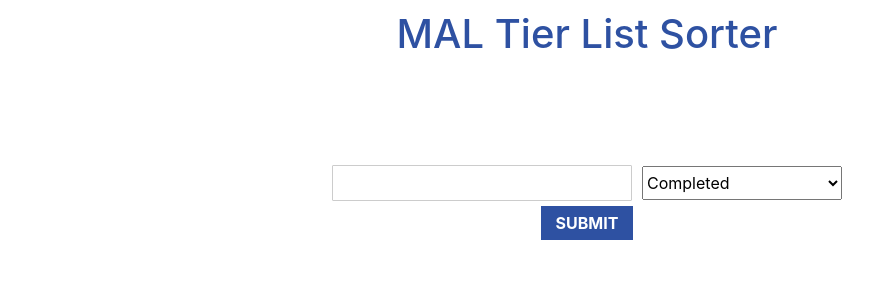
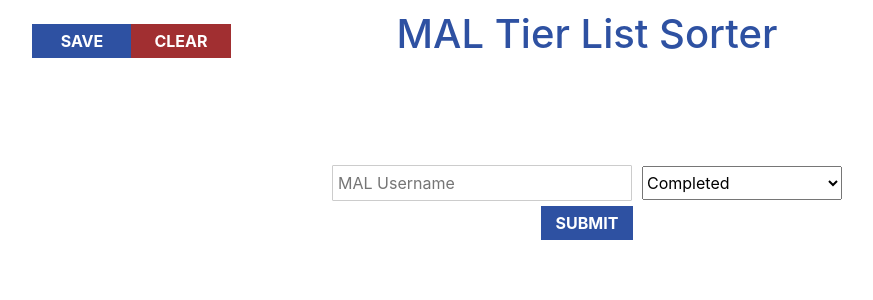
Before and after one commit to Samuel-Rochette/MAL_Tier_Sorter, a React (Create React App) app: page / in a window 1280 px wide. Shown: the top 300 px of the page, without its empty margins (53-926 px from the left). Built offline with nearby package versions, Linux system fonts and the light colour scheme.

Commit message:
Saving and Error Handling

```diff
--- a/src/App.css
+++ b/src/App.css
@@ -20,6 +20,20 @@
   padding-top: 5px;
 }
 
+.button-save {
+  position: absolute;
+  top: 3%;
+  width: 100px;
+
+}
+
+.button-clear {
+  position: absolute;
+  top: 3%;
+  left: 10%;
+  width: 100px;
+}
+
 .form-input {
   width: 100%;
   padding: 5px;
@@ -33,6 +47,13 @@
   height: 34px;
   width: 200px;
   margin-right: 5px;
+}
+
+.form-error {
+  text-align: center;
+  color: #A12F31;
+  position: relative;
+  left: 45%;
 }
 
 .card {
@@ -95,6 +116,10 @@
   background-color: #2E51A2;
 }
 
+.warning {
+  background-color: #A12F31;
+}
+
 .center {
   text-align: center;
   margin: 0;
@@ -137,6 +162,14 @@
     .center {
       left: 51%;
     }
+
+    .button-save {
+      display: none;
+    }
+
+    .button-clear {
+      display: none;
+    }
   }
 
   @media only screen and (max-height: 600px) {
@@ -144,8 +177,23 @@
       top: 5%;
     }
 
+    .form-error {
+      text-align: center;
+      color: red;
+      position: relative;
+      left: 40%;
+    }
+
     .header {
       display: none
+    }
+
+    .button-save {
+      display: none;
+    }
+
+    .button-clear {
+      display: none;
     }
 
   }
--- a/src/App.js
+++ b/src/App.js
@@ -1,22 +1,23 @@
-import React, { useState } from "react";
+import React, { useState, useEffect, useCallback } from "react";
 import "./App.css";
 import axios from "axios";
 import { useForm } from "react-hook-form";
 import { Partition } from "./partition";
 import { SortingService } from "./sorting-service";
 
-let i = 0;
-let j = 0;
-let temp = [];
+let i = localStorage.getItem("MAL_Tier_i") || 0;
+let j = localStorage.getItem("MAL_Tier_j") || 0;
+let temp = JSON.parse(localStorage.getItem("MAL_Tier_Temp")) || [];
 
 function App() {
-  const [queue, setQueue] = useState([]);
-  const [left, setLeft] = useState({});
-  const [right, setRight] = useState({});
+  const sortingService = new SortingService();
+  const [queue, setQueue] = useState(JSON.parse(localStorage.getItem("MAL_Tier_Queue")) || []);
+  const [left, setLeft] = useState(JSON.parse(localStorage.getItem("MAL_Tier_Left")) || {});
+  const [right, setRight] = useState(JSON.parse(localStorage.getItem("MAL_Tier_Right")) || {});
   const [min, setMin] = useState(0);
   const [max, setMax] = useState(0);
-  const { register, handleSubmit } = useForm();
-  const sortingService = new SortingService();
+  const [formError, setFormError] = useState(null)
+  const { register, handleSubmit, errors } = useForm();
 
   const step = leftCheck => {
     return function() {
@@ -46,7 +47,7 @@
         }
       }
 
-      setMax(max -1);
+      setMax(max - 1);
 
       if (!queue[0].items[i] || !queue[rightIndex].items[j]) {
         if (queue[0].items[i]) {
@@ -102,8 +103,8 @@
             ].items[j]
           );
         }
-        setMergeValues(splicedQueue);
         setQueue(splicedQueue);
+        setMergeValues();
       }
     };
   };
@@ -114,7 +115,7 @@
     }
   }
 
-  const setMergeValues = queue => {
+  const setMergeValues = useCallback(() => {
     let min = 0;
     let max = 0;
 
@@ -129,12 +130,12 @@
       max += queue[i].items.length + queue[rightIndex].items.length - 1
     }
 
-    setMin(min);
-    setMax(max);
-  }
+    setMin(i >= j ? min - i : min - j);
+    setMax(max - i - j);
+  }, [queue, sortingService])
 
-  const submitProfile = data => {
-    const getProfile = async () => {
+  const submitProfile = async data => {
+    try {
       const response = await axios.get(
         `/animelist/${data.profile}?status=${data.state}`
       );
@@ -147,23 +148,57 @@
       if (temp.indexOf("!DOCTYPE") === -1) {
         let list = new Partition(null, JSON.parse(temp));
         let queue = sortingService.createQueue(list, [], true);
-        if(queue){
+        if(queue.length > 1){
           setQueue(queue);
-          setMergeValues(queue);
+          setMergeValues();
+          setFormError(null);
           setLeft(queue[0].items[i]);
           setRight(
             queue[sortingService.findWithAttr(queue, "id", queue[0].id + 1)]
               .items[j]
           );
+        } else {
+          setQueue([]);
+          setFormError(true);
         }
       }
-    };
-    getProfile();
+    }
+    catch {
+      setQueue([]);
+      setFormError(true);
+    }
   };
+
+  const saveQueue = () => {
+    return () => {
+      localStorage.setItem("MAL_Tier_Queue", JSON.stringify(queue));
+      localStorage.setItem("MAL_Tier_Left", JSON.stringify(left));
+      localStorage.setItem("MAL_Tier_Right", JSON.stringify(right));
+      localStorage.setItem("MAL_Tier_i", i);
+      localStorage.setItem("MAL_Tier_j", j);
+      localStorage.setItem("MAL_Tier_Temp", JSON.stringify(temp));
+      alert("Rankings Saved")
+    }
+  }
+
+  const clearStorage = () => {
+    return () => {
+      localStorage.clear();
+      alert("Rankings Deleted")
+    }
+  }
+
+  useEffect(() => {
+    setMergeValues()
+  }, [setMergeValues]);
 
   return (
     <div className="container">
       <h1 className="header blue">MAL Tier List Sorter</h1>
+      <div>
+        <input className="button button-save success" type="button" onClick={saveQueue()} value="SAVE" />
+        <input className="button button-clear warning" type="button" onClick={clearStorage()} value="CLEAR" />
+      </div>
       {queue.length === 1 ? (
         <div>
           {queue[0].items.map((e, i) => {
@@ -200,7 +235,12 @@
             className="form-input"
             type="text"
             name="profile"
-            ref={register({ required: true })}
+            placeholder="MAL Username"
+            ref={register({ required: {
+                value: true,
+                message: "Username is required"
+              }
+            })}
           />
           <select className="form-select" name="state" defaultValue="2" ref={register}>
             <option value="7">All</option>
@@ -211,6 +251,7 @@
             <option value="6">Plan To Watch</option>
           </select>
           <input className="button success" type="submit" value="SUBMIT" />
+          {(errors.profile || formError) && <b className="row form-error">Invalid Input</b>}
         </form>
       )}
     </div>
```
Also changed, not shown: 1 other file (tests, documents, lock files or other folders).
